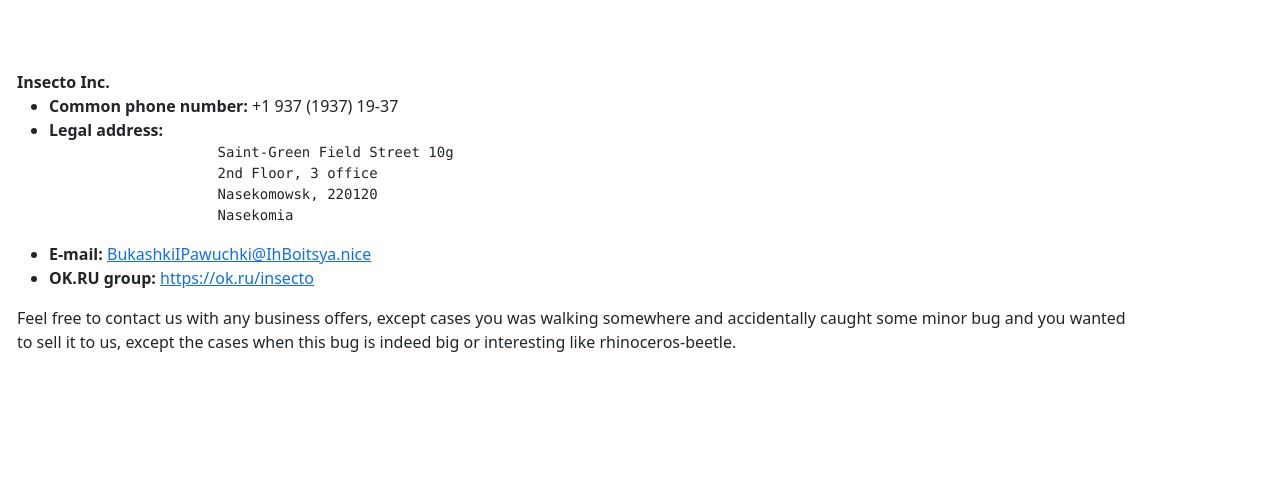
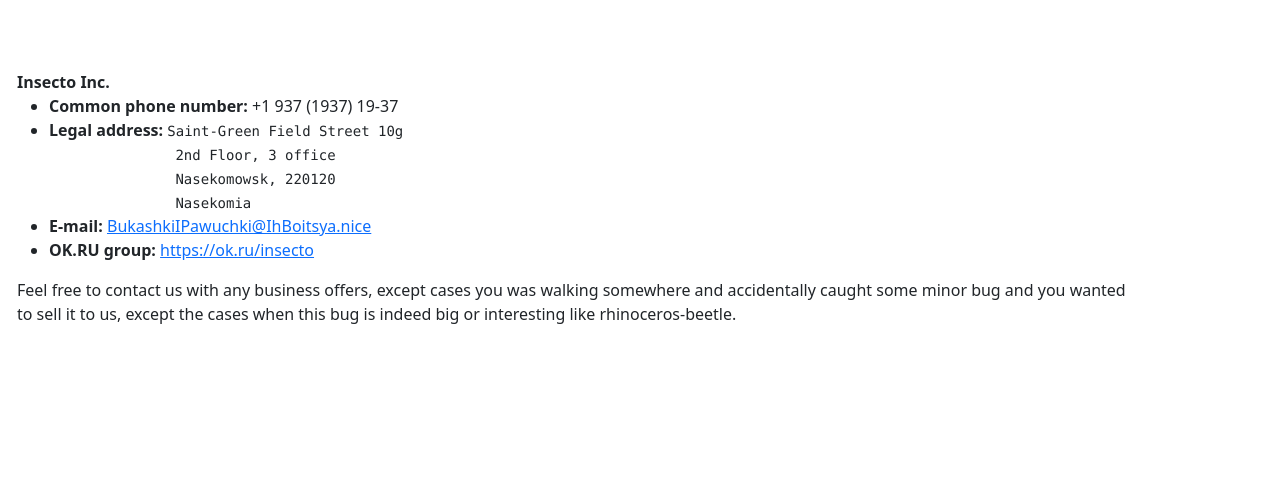
Before and after one commit to Slowpool/insecto, a Yii app: the page made by app-php/views/contacts/index.php in a window 1280 px wide. Shown: the top 502 px of the page. Run offline with PHP 8.4 and a stand-in for Yii, Linux system fonts and the light colour scheme; the template is opened without the code that fills it, so the values that code supplies are empty; some libraries are stand-ins or nearby versions.

Commit message:
contacts fix

```diff
--- a/app-php/views/contacts/index.php
+++ b/app-php/views/contacts/index.php
@@ -17,32 +17,35 @@
         </strong>
         <ul>
             <li>
-                <label class="contact-item">
+                <label for="phone-number">
                     <b>Common phone number:</b>
                 </label>
-                +1 937 (1937) 19-37
+                <div id="phone-number" class="contact-item">
+                    +1 937 (1937) 19-37
+                </div>
             </li>
             <li>
-                <label class="contact-item">
+                <label class="contact-item-title" for="contact-item-legal-address">
                     <b>Legal address:</b>
                 </label>
-                <pre>
-                    Saint-Green Field Street 10g
-                    2nd Floor, 3 office
-                    Nasekomowsk, 220120
-                    Nasekomia</pre>
+                <pre id="contact-item-legal-address" class="contact-item">Saint-Green Field Street 10g
+               2nd Floor, 3 office
+               Nasekomowsk, 220120
+               Nasekomia</pre>
             </li>
             <li>
-                <label class="contact-item">
+                <label class="contact-item-title" for="contact-item-email">
                     <b>E-mail:</b>
                 </label>
-                <?= Html::a($mail, "mailto:$mail") ?>
+                <?= Html::a($mail, "mailto:$mail", ['id' => 'contact-item-email', 'class' =>
+                'contact-item']) ?>
             </li>
             <li>
-                <label class="contact-item">
+                <label class="contact-item-title" for="contact-item-ok-ru">
                     <b>OK.RU group:</b>
                 </label>
-                <?= Html::a($okRuGroupUrl, $okRuGroupUrl) ?>
+                <?= Html::a($okRuGroupUrl, $okRuGroupUrl, ['id' => 'contact-item-ok-ru', 'class' =>
+                'contact-item']) ?>
             </li>
         </ul>
         <aside>
```
